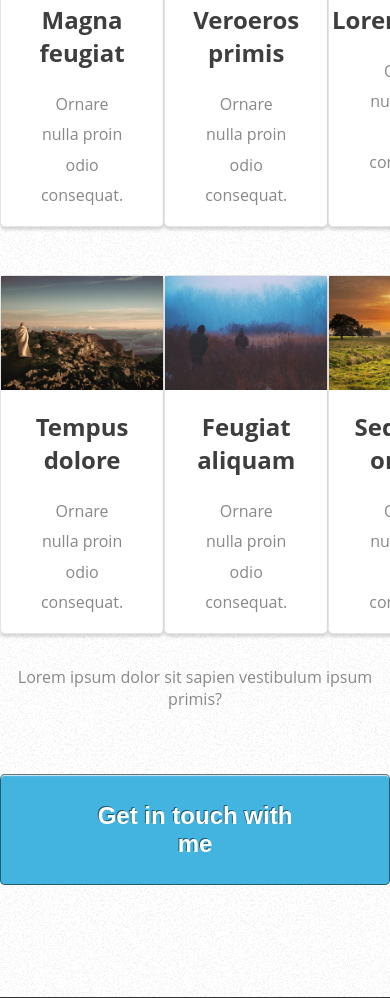
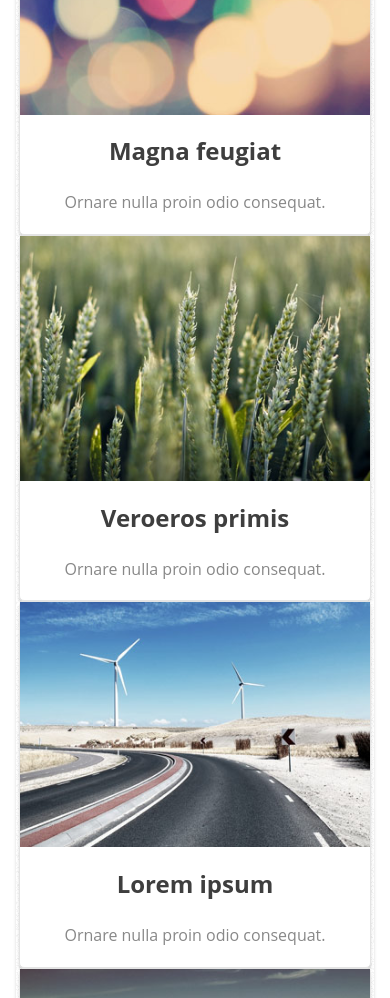
Before and after one commit to saklofski/website-html-css-single-page-1, a plain HTML site: page index.html in a window 390 px wide. Shown: the part 3238-4236 px from the top of the page. Drawn offline with Linux system fonts and the light colour scheme.

Commit message:
responsive stuff recently

```diff
--- a/css/style.css
+++ b/css/style.css
@@ -258,8 +258,6 @@ body {
         margin: 16px 0;
     }
 
-
-
 }
 
 @media only screen and (max-width: 1200px) {  /* tablets [601px -> 1200px] */
@@ -306,6 +304,8 @@ body {
     display: flex;
     padding-top: 48px;
     justify-content: space-evenly;
+    flex-wrap: wrap;
+    gap: 16px;
 }
 
 .stuff-recently-box {
@@ -361,6 +361,43 @@ body {
     display: block;
     width: 100%;
 }
+
+
+/* Responsive stuff recently start */
+
+@media only screen and (max-width: 600px) {   /* big smartphones [426px -> 600px] */
+
+    .stuff-recently {
+        margin: 16px;
+    }
+
+
+    .stuff-recently-wrapper {
+        display: block;
+    }
+
+    .stuff-recently-box {
+        width: 100%;
+        margin: 16px 0;
+    }
+
+}
+
+@media only screen and (max-width: 1200px) {  /* tablets [601px -> 1200px] */
+
+    .stuff-recently {
+        margin: 16px;
+    }
+
+    .stuff-recently-box {
+        margin: 0 auto;
+        width: 350px;
+    }
+
+}
+
+/* Responsive stuff recently end */
+
 /* End stuff recently section */
 
 
--- a/index.html
+++ b/index.html
@@ -129,9 +129,9 @@
                     <p>Ornare nulla proin odio consequat.</p>
                 </div>
 
-            </div>
+            <!-- </div> -->
 
-            <div class="stuff-recently-wrapper">
+            <!-- <div class="stuff-recently-wrapper"> -->
 
                 <!-- box stuff recently 1  -->
                 <div class="stuff-recently-box">
```
